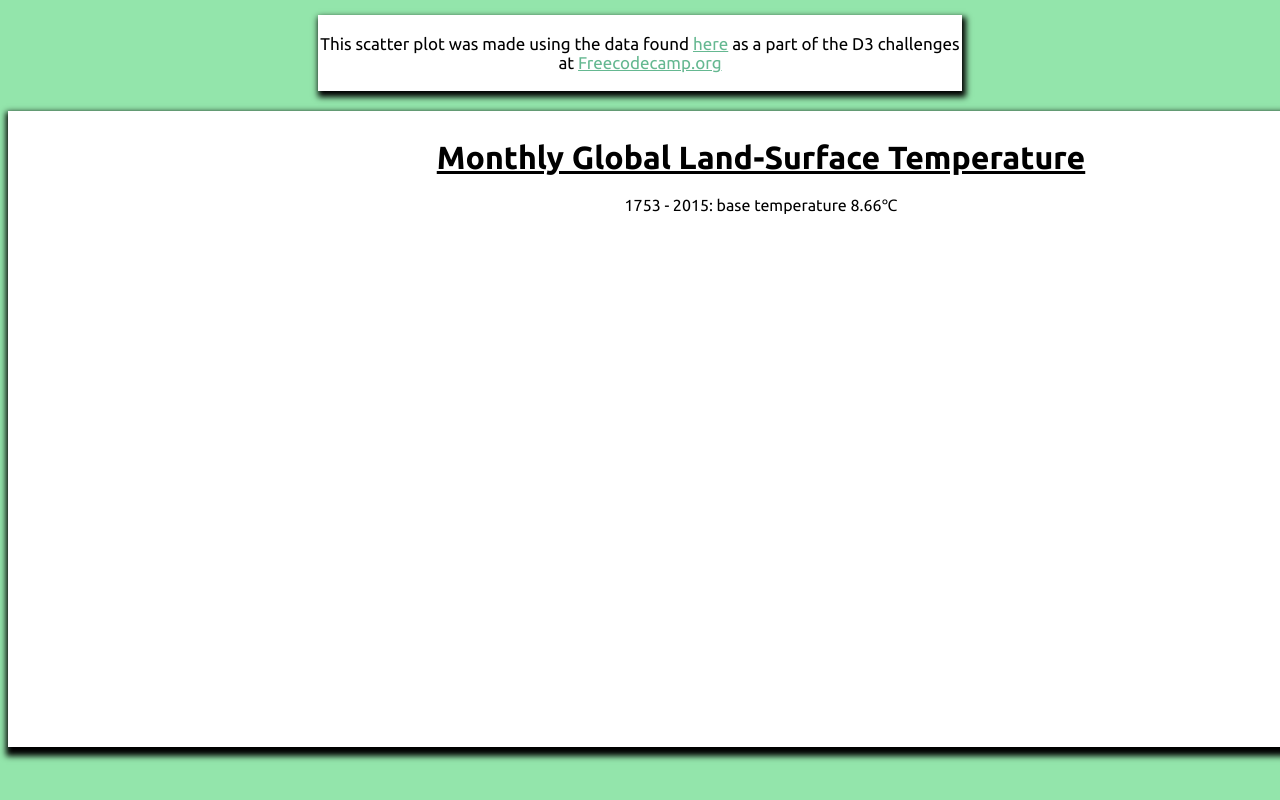
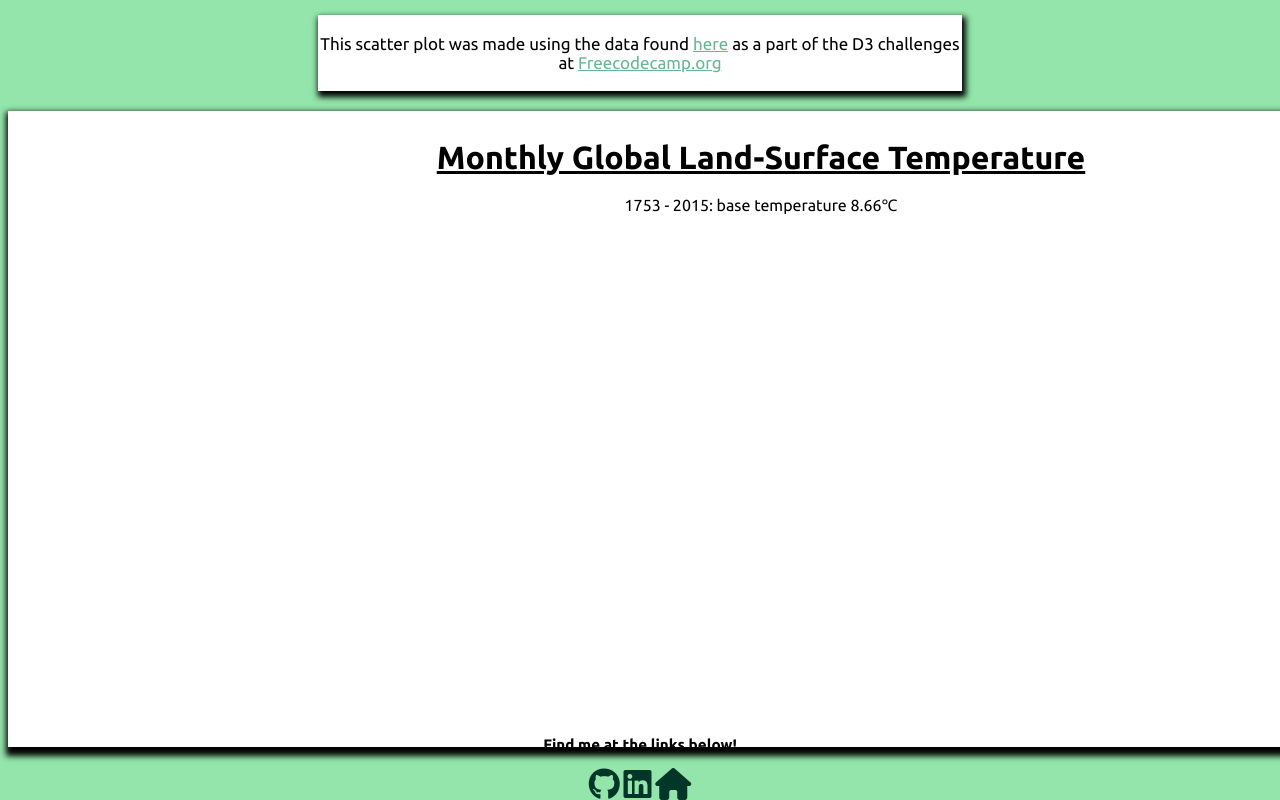
Before and after one commit to Mir-Khan/mir-khan.github.io, a plain HTML site: page d3-heat/index.html in a window 1280 px wide. Shown: the top 800 px of the page. Drawn offline with nearby package versions, Linux system fonts and the light colour scheme; no server answers.

Commit message:
added footer to d3-heat

```diff
--- a/d3-heat/index.html
+++ b/d3-heat/index.html
@@ -216,6 +216,13 @@
                 }
             });
     </script>
+    <footer id="page-footer">
+        <p id="footer-text">Find me at the links below!</p>
+        <a href="https://github.com/Mir-Khan" target="_blank" id="github-link"><i class="fab fa-github fa-2x"></i></a>
+        <a href="https://www.linkedin.com/in/mir-khan/" target="_blank" id="linkedin-link"><i
+                class="fab fa-linkedin fa-2x"></i></a>
+        <a href="/index.html" class="fourLink" id="home-link"><i class="fas fa-home fa-2x"></i></a>
+    </footer>
 </body>
 
 </html>
```
